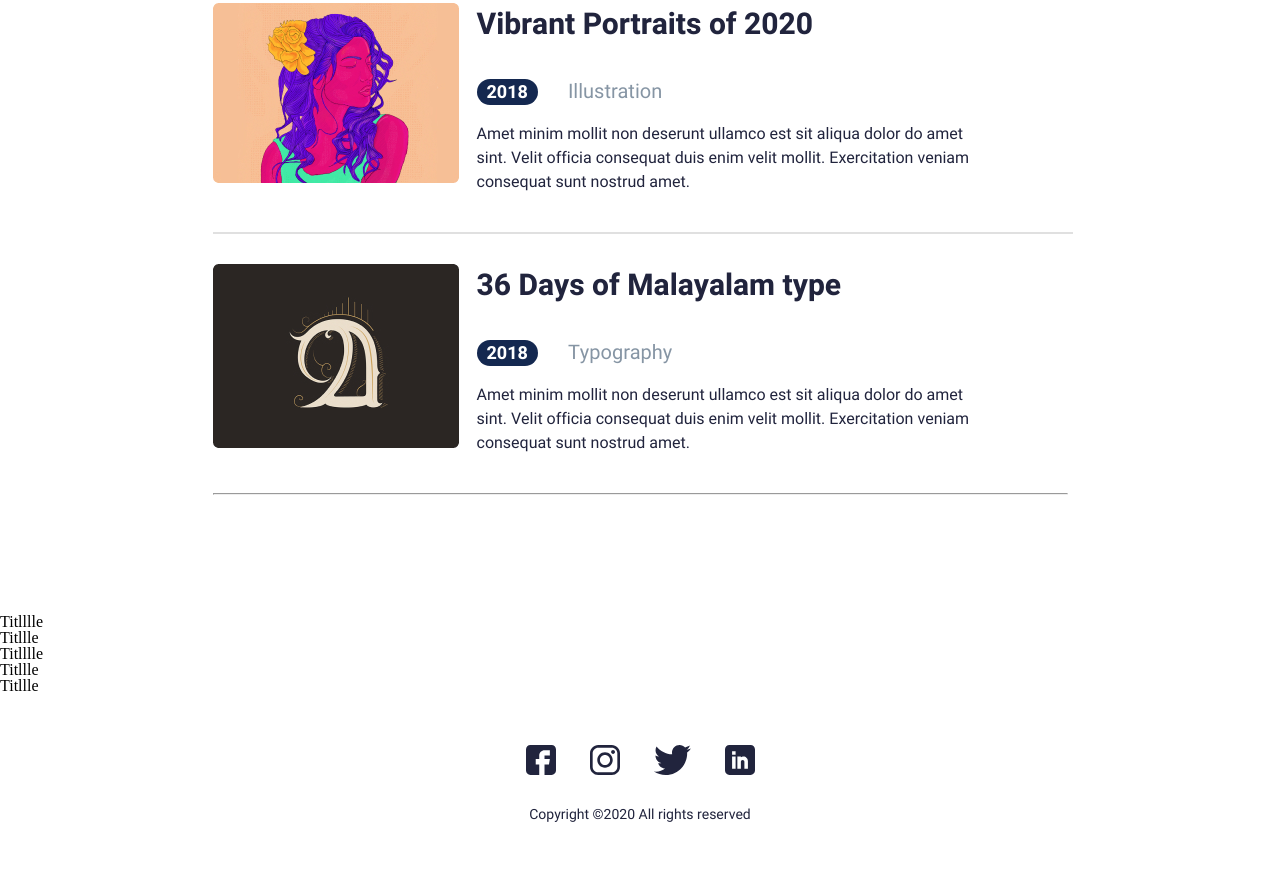
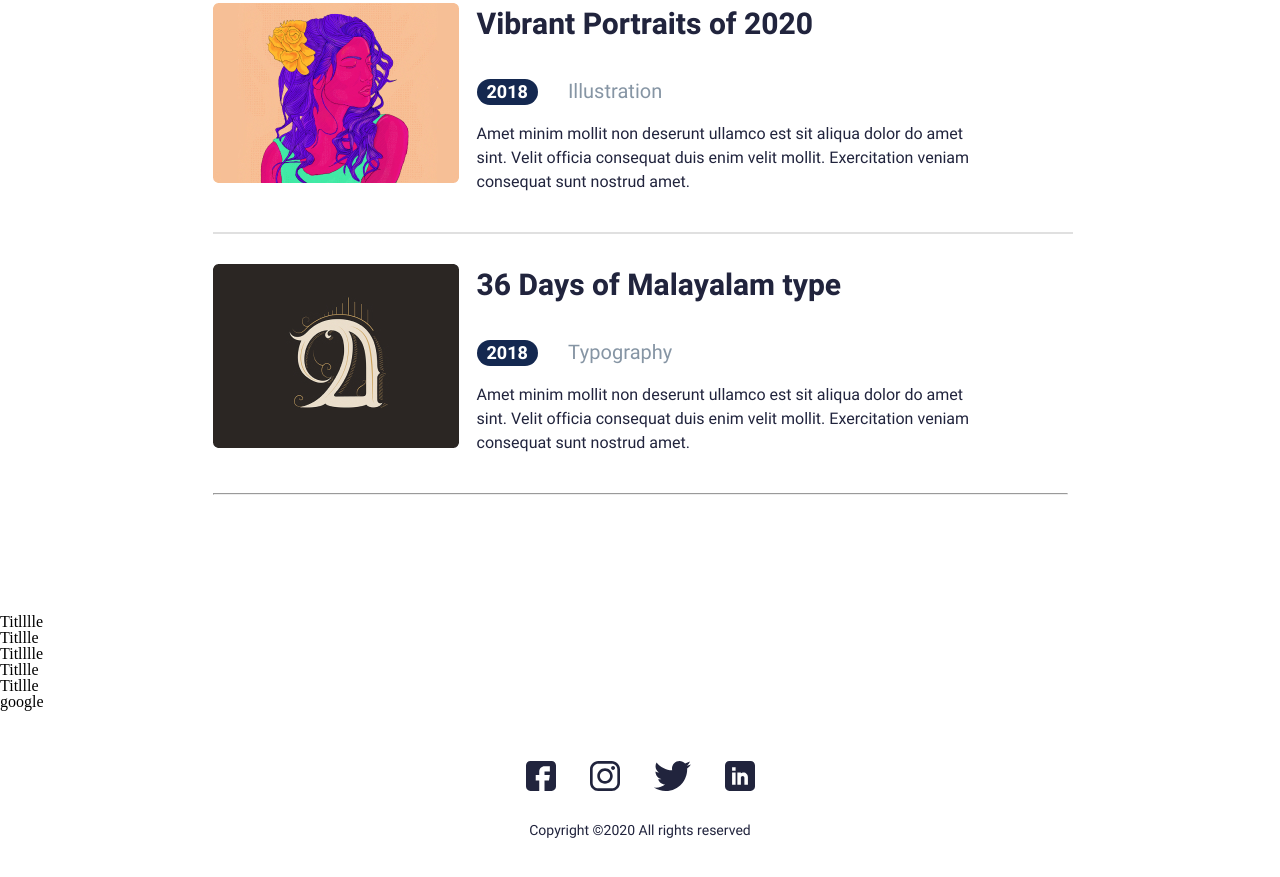
Before and after one commit to MaksSunny/John, a plain HTML site: page index.html in a window 1280 px wide. Shown: the part 958-1835 px from the top of the page. Drawn offline with Linux system fonts and the light colour scheme.

Commit message:
plus google

```diff
--- a/index.html
+++ b/index.html
@@ -113,6 +113,7 @@
     <h3>Titlllle</h3>
     <h3>Titllle</h3>
     <h3>Titllle</h3>
+    <p>google</p>
 </div>
 
 
```
